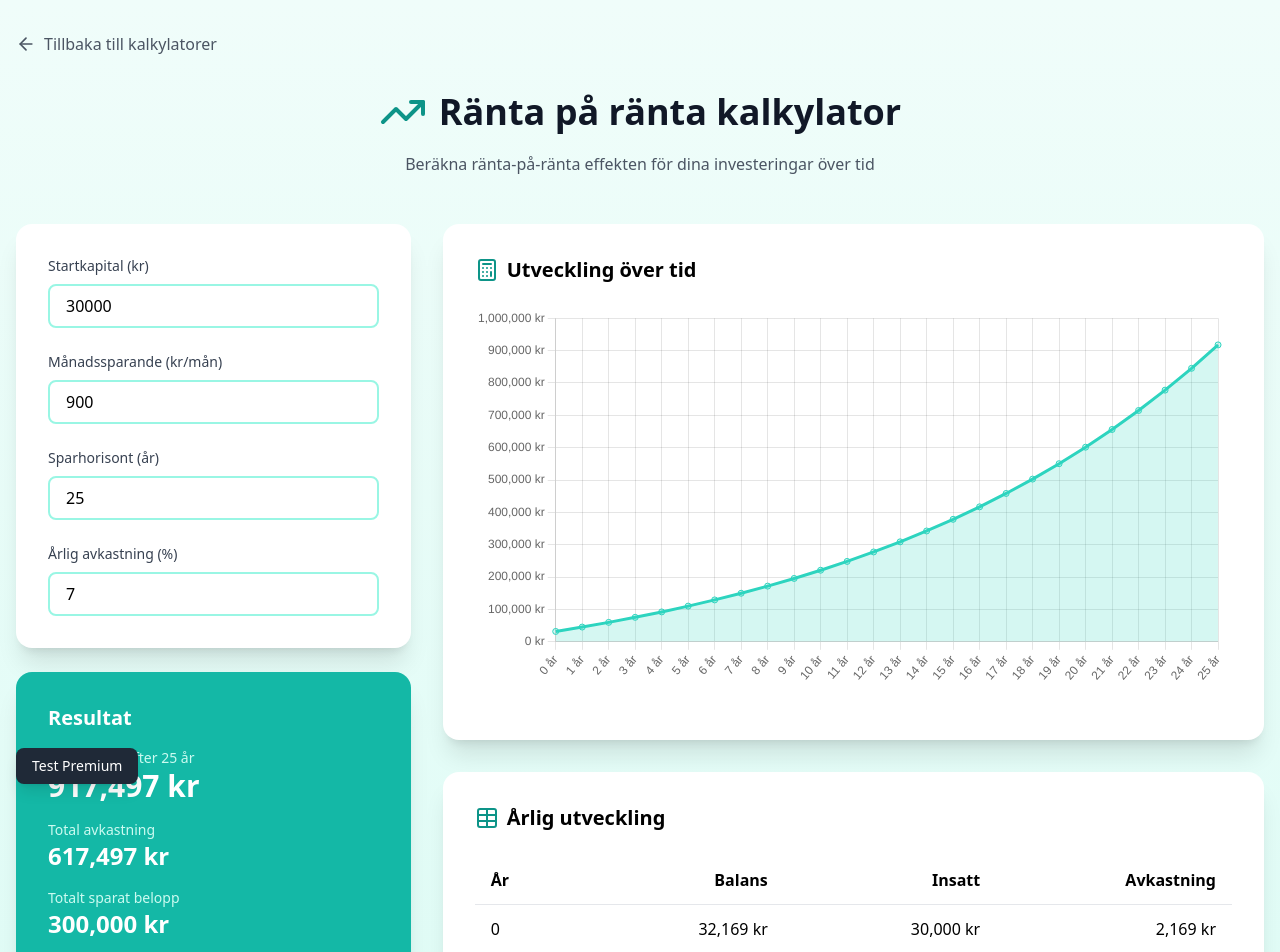
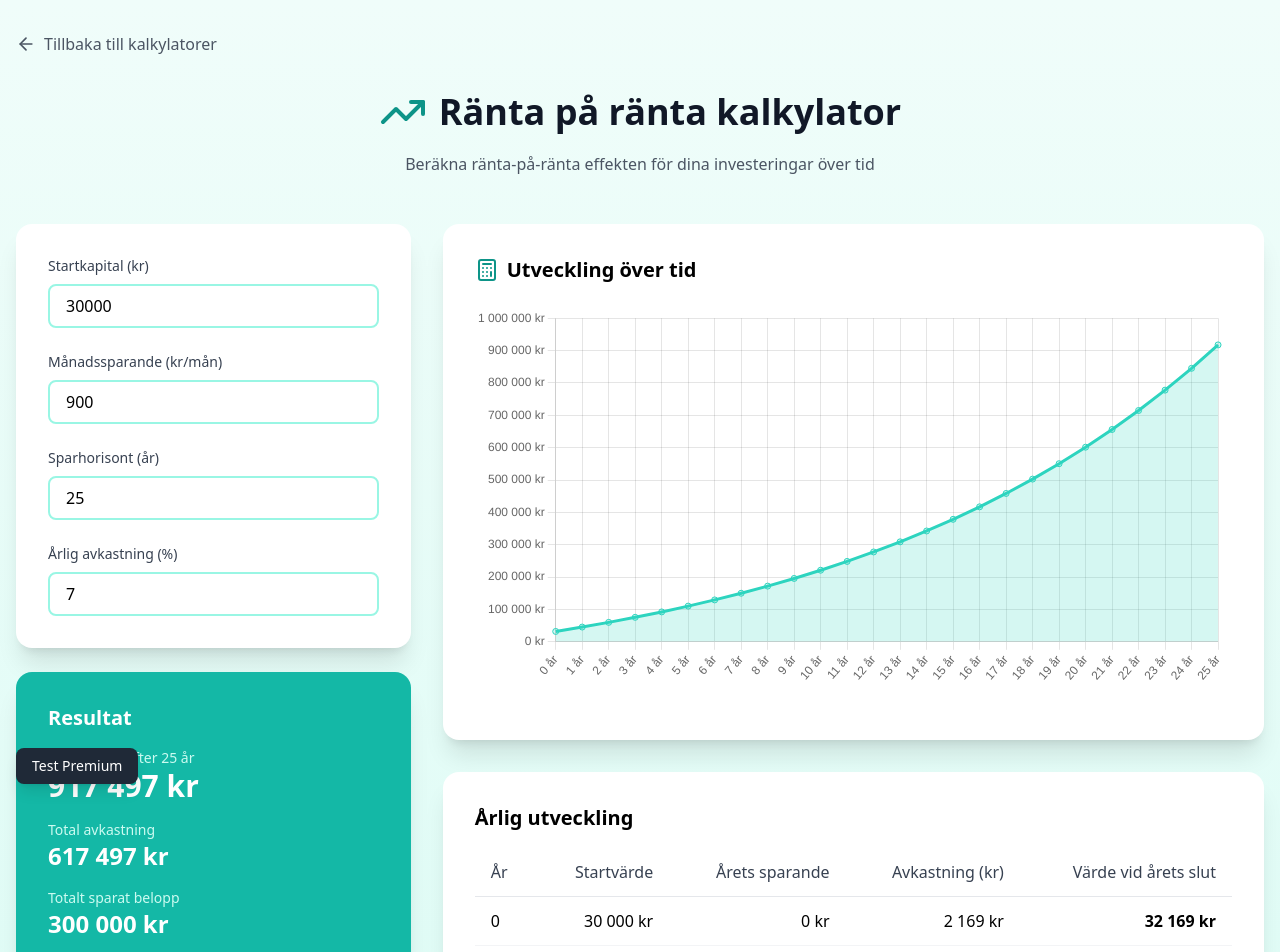
Before and after one commit to pontusnyman/calcpage, a React (Vite) app: page /rantakalkylator in a window 1280 px wide. Shown: the top 952 px of the page. Built offline with nearby package versions, Linux system fonts and the light colour scheme.

Commit message:
fix: make the numbers look great

```diff
--- a/src/pages/CompoundInterestCalculator.tsx
+++ b/src/pages/CompoundInterestCalculator.tsx
@@ -1,5 +1,5 @@
-import React, { useState, useEffect } from 'react';
-import { ArrowLeft, TrendingUp, Calculator, Table } from 'lucide-react';
+import { useState, useEffect } from 'react';
+import { ArrowLeft, TrendingUp, Calculator } from 'lucide-react';
 import { Link } from 'react-router-dom';
 import {
   Chart as ChartJS,
@@ -31,9 +31,10 @@ interface CompoundResult {
   totalContributions: number;
   yearlyData: {
     year: number;
-    balance: number;
-    contributions: number;
-    interest: number;
+    startValue: number;
+    yearlySavings: number;
+    yearlyInterest: number;
+    endValue: number;
   }[];
 }
 
@@ -52,19 +53,26 @@ const CompoundInterestCalculator = () => {
 
     for (let year = 0; year <= years; year++) {
       const yearStart = balance;
+      let yearlySavings = 0;
+
       for (let month = 0; month < 12; month++) {
         if (year > 0) { // Don't add monthly contributions for year 0
           balance += monthlyContribution;
           totalContributions += monthlyContribution;
+          yearlySavings += monthlyContribution;
         }
         balance *= (1 + monthlyRate);
       }
 
+      const yearEnd = balance;
+      const yearlyInterest = yearEnd - yearStart - yearlySavings;
+
       yearlyData.push({
         year,
-        balance: Math.round(balance),
-        contributions: Math.round(totalContributions),
-        interest: Math.round(balance - totalContributions)
+        startValue: Math.round(yearStart),
+        yearlySavings: Math.round(yearlySavings),
+        yearlyInterest: Math.round(yearlyInterest),
+        endValue: Math.round(yearEnd)
       });
     }
 
@@ -86,7 +94,7 @@ const CompoundInterestCalculator = () => {
       {
         fill: true,
         label: 'Balans',
-        data: result?.yearlyData.map(data => data.balance) || [],
+        data: result?.yearlyData.map(data => data.endValue) || [],
         borderColor: 'rgb(45, 212, 191)',
         backgroundColor: 'rgba(45, 212, 191, 0.2)',
       }
@@ -102,7 +110,7 @@ const CompoundInterestCalculator = () => {
       tooltip: {
         callbacks: {
           label: function(context: any) {
-            return `${context.parsed.y.toLocaleString()} kr`;
+            return `${context.parsed.y.toLocaleString('sv-SE')} kr`;
           }
         }
       }
@@ -111,7 +119,7 @@ const CompoundInterestCalculator = () => {
       y: {
         ticks: {
           callback: function(value: any) {
-            return value.toLocaleString() + ' kr';
+            return value.toLocaleString('sv-SE') + ' kr';
           }
         }
       }
@@ -197,19 +205,25 @@ const CompoundInterestCalculator = () => {
                 <div className="space-y-4">
                   <div>
                     <div className="text-teal-100 text-sm">Slutsumma efter {years} år</div>
-                    <div className="text-3xl font-bold">{result.finalAmount.toLocaleString()} kr</div>
+                    <div className="text-3xl font-bold">{result.finalAmount.toLocaleString('sv-SE')} kr</div>
                   </div>
                   <div>
                     <div className="text-teal-100 text-sm">Total avkastning</div>
-                    <div className="text-2xl font-semibold">{result.totalInterest.toLocaleString()} kr</div>
+                    <div className="text-2xl font-semibold">{result.totalInterest.toLocaleString('sv-SE')} kr</div>
                   </div>
                   <div>
                     <div className="text-teal-100 text-sm">Totalt sparat belopp</div>
-                    <div className="text-2xl font-semibold">{result.totalContributions.toLocaleString()} kr</div>
+                    <div className="text-2xl font-semibold">{result.totalContributions.toLocaleString('sv-SE')} kr</div>
                   </div>
                 </div>
               </div>
             )}
+
+            <div className="bg-teal-100 rounded-2xl shadow-xl p-8 mt-6">
+              <div className="h-64 rounded-lg flex items-center justify-center bg-teal-50 border-2 border-teal-200">
+                <p className="text-teal-600">Annonsplats</p>
+              </div>
+            </div>
           </div>
 
           <div className="lg:col-span-2 space-y-8">
@@ -226,27 +240,26 @@ const CompoundInterestCalculator = () => {
                 </div>
 
                 <div className="bg-white rounded-2xl shadow-xl p-8">
-                  <h2 className="text-xl font-semibold mb-6 flex items-center">
-                    <Table className="w-6 h-6 mr-2 text-teal-600" />
-                    Årlig utveckling
-                  </h2>
+                  <h2 className="text-xl font-semibold mb-4">Årlig utveckling</h2>
                   <div className="overflow-x-auto">
                     <table className="w-full">
                       <thead>
                         <tr className="border-b border-gray-200">
-                          <th className="text-left py-3 px-4">År</th>
-                          <th className="text-right py-3 px-4">Balans</th>
-                          <th className="text-right py-3 px-4">Insatt</th>
-                          <th className="text-right py-3 px-4">Avkastning</th>
+                          <th className="text-left py-3 px-4 font-medium text-gray-700">År</th>
+                          <th className="text-right py-3 px-4 font-medium text-gray-700">Startvärde</th>
+                          <th className="text-right py-3 px-4 font-medium text-gray-700">Årets sparande</th>
+                          <th className="text-right py-3 px-4 font-medium text-gray-700">Avkastning (kr)</th>
+                          <th className="text-right py-3 px-4 font-medium text-gray-700">Värde vid årets slut</th>
                         </tr>
                       </thead>
                       <tbody>
                         {result.yearlyData.map((data) => (
-                          <tr key={data.year} className="border-b border-gray-100">
+                          <tr key={data.year} className="border-b border-gray-100 hover:bg-gray-50">
                             <td className="py-3 px-4">{data.year}</td>
-                            <td className="text-right py-3 px-4">{data.balance.toLocaleString()} kr</td>
-                            <td className="text-right py-3 px-4">{data.contributions.toLocaleString()} kr</td>
-                            <td className="text-right py-3 px-4">{data.interest.toLocaleString()} kr</td>
+                            <td className="text-right py-3 px-4">{data.startValue.toLocaleString('sv-SE')} kr</td>
+                            <td className="text-right py-3 px-4">{data.yearlySavings.toLocaleString('sv-SE')} kr</td>
+                            <td className="text-right py-3 px-4">{data.yearlyInterest.toLocaleString('sv-SE')} kr</td>
+                            <td className="text-right py-3 px-4 font-semibold">{data.endValue.toLocaleString('sv-SE')} kr</td>
                           </tr>
                         ))}
                       </tbody>
--- a/src/pages/LoanCalculator.tsx
+++ b/src/pages/LoanCalculator.tsx
@@ -1,4 +1,4 @@
-import React, { useState } from 'react';
+import { useState } from 'react';
 import { ArrowLeft, Wallet, AlertTriangle, Calculator } from 'lucide-react';
 import { Link } from 'react-router-dom';
 
@@ -10,6 +10,7 @@ interface LoanResult {
     year: number;
     principal: number;
     interest: number;
+    fees: number;
     remainingBalance: number;
   }[];
 }
@@ -18,24 +19,35 @@ const LoanCalculator = () => {
   const [loanAmount, setLoanAmount] = useState<number>(130000);
   const [years, setYears] = useState<number>(9);
   const [interestRate, setInterestRate] = useState<number>(8.44);
+  const [setupFee, setSetupFee] = useState<number>(0);
+  const [annualFee, setAnnualFee] = useState<number>(0);
   const [result, setResult] = useState<LoanResult | null>(null);
 
   const calculateLoan = () => {
-    const monthlyRate = interestRate / 100 / 12;
-    const numberOfPayments = years * 12;
+    // Validate inputs
+    const validLoanAmount = isNaN(loanAmount) || loanAmount <= 0 ? 130000 : loanAmount;
+    const validYears = isNaN(years) || years <= 0 ? 9 : years;
+    const validInterestRate = isNaN(interestRate) || interestRate < 0 ? 8.44 : interestRate;
+    const validSetupFee = isNaN(setupFee) || setupFee < 0 ? 0 : setupFee;
+    const validAnnualFee = isNaN(annualFee) || annualFee < 0 ? 0 : annualFee;
+
+    const monthlyRate = validInterestRate / 100 / 12;
+    const numberOfPayments = validYears * 12;
 
     // Calculate monthly payment using the loan payment formula
-    const monthlyPayment = (loanAmount * monthlyRate * Math.pow(1 + monthlyRate, numberOfPayments)) /
+    const monthlyPayment = (validLoanAmount * monthlyRate * Math.pow(1 + monthlyRate, numberOfPayments)) /
                           (Math.pow(1 + monthlyRate, numberOfPayments) - 1);
 
-    const totalAmount = monthlyPayment * numberOfPayments;
-    const totalInterest = totalAmount - loanAmount;
+    const baseTotalAmount = monthlyPayment * numberOfPayments;
+    const totalFees = validSetupFee + (validAnnualFee * numberOfPayments);
+    const totalAmount = baseTotalAmount + totalFees;
+    const totalInterest = baseTotalAmount - validLoanAmount;
 
     // Calculate yearly amortization schedule
-    let remainingBalance = loanAmount;
+    let remainingBalance = validLoanAmount;
     const yearlyPayments = [];
 
-    for (let year = 1; year <= years; year++) {
+    for (let year = 1; year <= validYears; year++) {
       let yearlyPrincipal = 0;
       let yearlyInterest = 0;
 
@@ -48,10 +60,15 @@ const LoanCalculator = () => {
         remainingBalance -= principalPayment;
       }
 
+      // Calculate fees for this year
+      const yearlyFees = validAnnualFee * 12; // Monthly fee * 12 months
+      const feesForYear = year === 1 ? validSetupFee + yearlyFees : yearlyFees;
+
       yearlyPayments.push({
         year,
         principal: yearlyPrincipal,
         interest: yearlyInterest,
+        fees: feesForYear,
         remainingBalance: Math.max(0, remainingBalance)
       });
     }
@@ -91,7 +108,10 @@ const LoanCalculator = () => {
               <input
                 type="number"
                 value={loanAmount}
-                onChange={(e) => setLoanAmount(Math.max(0, Number(e.target.value)))}
+                onChange={(e) => {
+                  const value = Number(e.target.value);
+                  setLoanAmount(isNaN(value) ? 0 : Math.max(0, value));
+                }}
                 className="w-full border-2 border-rose-200 rounded-lg px-4 py-2 focus:border-rose-500 focus:ring-rose-500"
               />
             </div>
@@ -103,7 +123,10 @@ const LoanCalculator = () => {
               <input
                 type="number"
                 value={years}
-                onChange={(e) => setYears(Math.max(1, Math.min(30, Number(e.target.value))))}
+                onChange={(e) => {
+                  const value = Number(e.target.value);
+                  setYears(isNaN(value) ? 1 : Math.max(1, Math.min(30, value)));
+                }}
                 className="w-full border-2 border-rose-200 rounded-lg px-4 py-2 focus:border-rose-500 focus:ring-rose-500"
               />
             </div>
@@ -115,8 +138,41 @@ const LoanCalculator = () => {
               <input
                 type="number"
                 value={interestRate}
-                onChange={(e) => setInterestRate(Math.max(0, Math.min(100, Number(e.target.value))))}
+                onChange={(e) => {
+                  const value = Number(e.target.value);
+                  setInterestRate(isNaN(value) ? 0 : Math.max(0, Math.min(100, value)));
+                }}
                 step="0.01"
+                className="w-full border-2 border-rose-200 rounded-lg px-4 py-2 focus:border-rose-500 focus:ring-rose-500"
+              />
+            </div>
+
+            <div>
+              <label className="block text-sm font-medium text-gray-700 mb-2">
+                Uppläggningsavgift (kr)
+              </label>
+              <input
+                type="number"
+                value={setupFee}
+                onChange={(e) => {
+                  const value = Number(e.target.value);
+                  setSetupFee(isNaN(value) ? 0 : Math.max(0, value));
+                }}
+                className="w-full border-2 border-rose-200 rounded-lg px-4 py-2 focus:border-rose-500 focus:ring-rose-500"
+              />
+            </div>
+
+            <div>
+              <label className="block text-sm font-medium text-gray-700 mb-2">
+                Aviavgift (kr/månad)
+              </label>
+              <input
+                type="number"
+                value={annualFee}
+                onChange={(e) => {
+                  const value = Number(e.target.value);
+                  setAnnualFee(isNaN(value) ? 0 : Math.max(0, value));
+                }}
                 className="w-full border-2 border-rose-200 rounded-lg px-4 py-2 focus:border-rose-500 focus:ring-rose-500"
               />
             </div>
@@ -135,21 +191,21 @@ const LoanCalculator = () => {
                 <div className="bg-rose-50 rounded-xl p-6">
                   <div className="text-rose-600 text-sm font-medium mb-1">Månadskostnad</div>
                   <div className="text-3xl font-bold text-gray-900">
-                    {Math.round(result.monthlyPayment).toLocaleString()} kr
+                    {Math.round(result.monthlyPayment).toLocaleString('sv-SE')} kr
                   </div>
                 </div>
 
                 <div className="bg-rose-500 rounded-xl p-6 text-white">
                   <div className="text-rose-100 text-sm font-medium mb-1">Total kostnad</div>
                   <div className="text-3xl font-bold">
-                    {Math.round(result.totalAmount).toLocaleString()} kr
+                    {Math.round(result.totalAmount).toLocaleString('sv-SE')} kr
                   </div>
                 </div>
 
                 <div className="bg-rose-50 rounded-xl p-6">
                   <div className="text-rose-600 text-sm font-medium mb-1">Total ränta</div>
                   <div className="text-3xl font-bold text-gray-900">
-                    {Math.round(result.totalInterest).toLocaleString()} kr
+                    {Math.round(result.totalInterest).toLocaleString('sv-SE')} kr
                   </div>
                 </div>
               </div>
@@ -166,6 +222,7 @@ const LoanCalculator = () => {
                         <th className="text-left py-3 px-4">År</th>
                         <th className="text-right py-3 px-4">Amortering</th>
                         <th className="text-right py-3 px-4">Räntekostnad</th>
+                        <th className="text-right py-3 px-4">Avgifter</th>
                         <th className="text-right py-3 px-4">Kvar att betala</th>
                       </tr>
                     </thead>
@@ -174,13 +231,16 @@ const LoanCalculator = () => {
                         <tr key={payment.year} className="border-b border-gray-100">
                           <td className="py-3 px-4">{payment.year}</td>
                           <td className="text-right py-3 px-4">
-                            {Math.round(payment.principal).toLocaleString()} kr
+                            {Math.round(payment.principal).toLocaleString('sv-SE')} kr
                           </td>
                           <td className="text-right py-3 px-4">
-                            {Math.round(payment.interest).toLocaleString()} kr
+                            {Math.round(payment.interest).toLocaleString('sv-SE')} kr
                           </td>
                           <td className="text-right py-3 px-4">
-                            {Math.round(payment.remainingBalance).toLocaleString()} kr
+                            {Math.round(payment.fees).toLocaleString('sv-SE')} kr
+                          </td>
+                          <td className="text-right py-3 px-4">
+                            {Math.round(payment.remainingBalance).toLocaleString('sv-SE')} kr
                           </td>
                         </tr>
                       ))}
```
